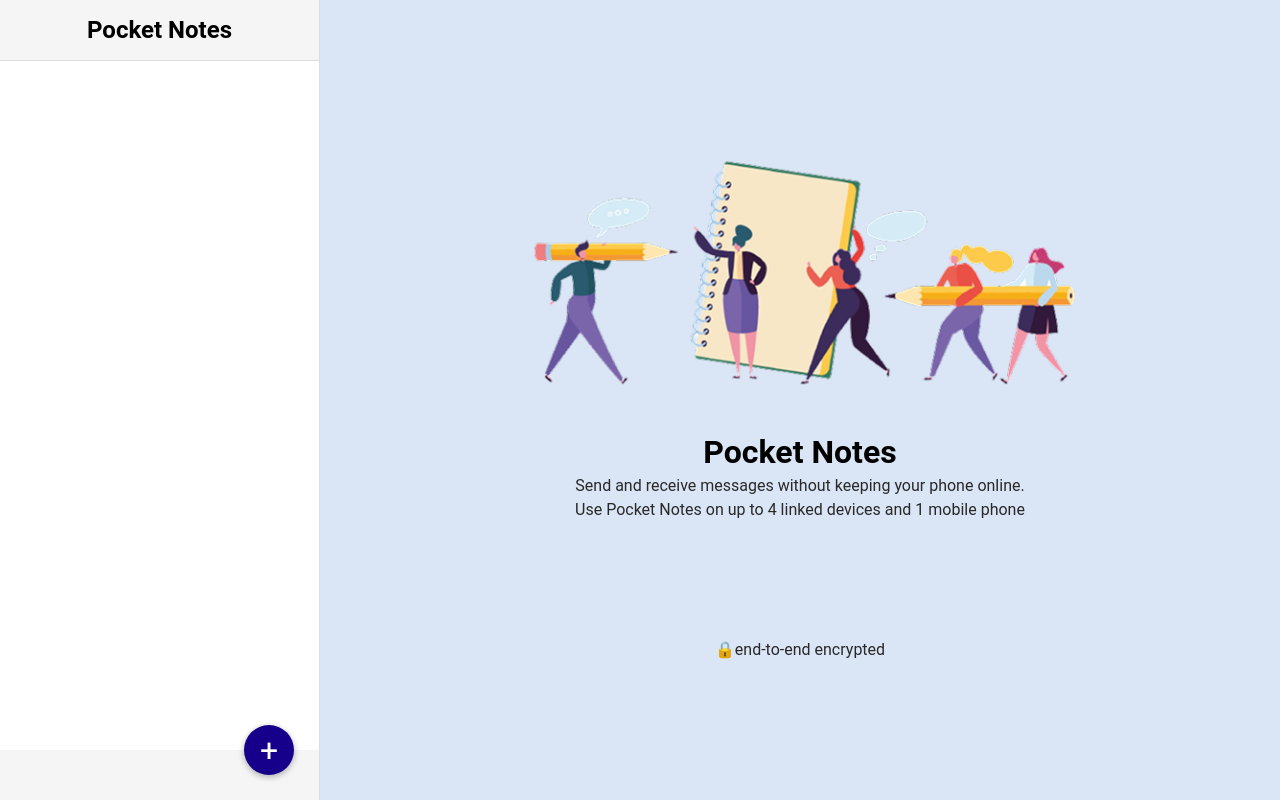
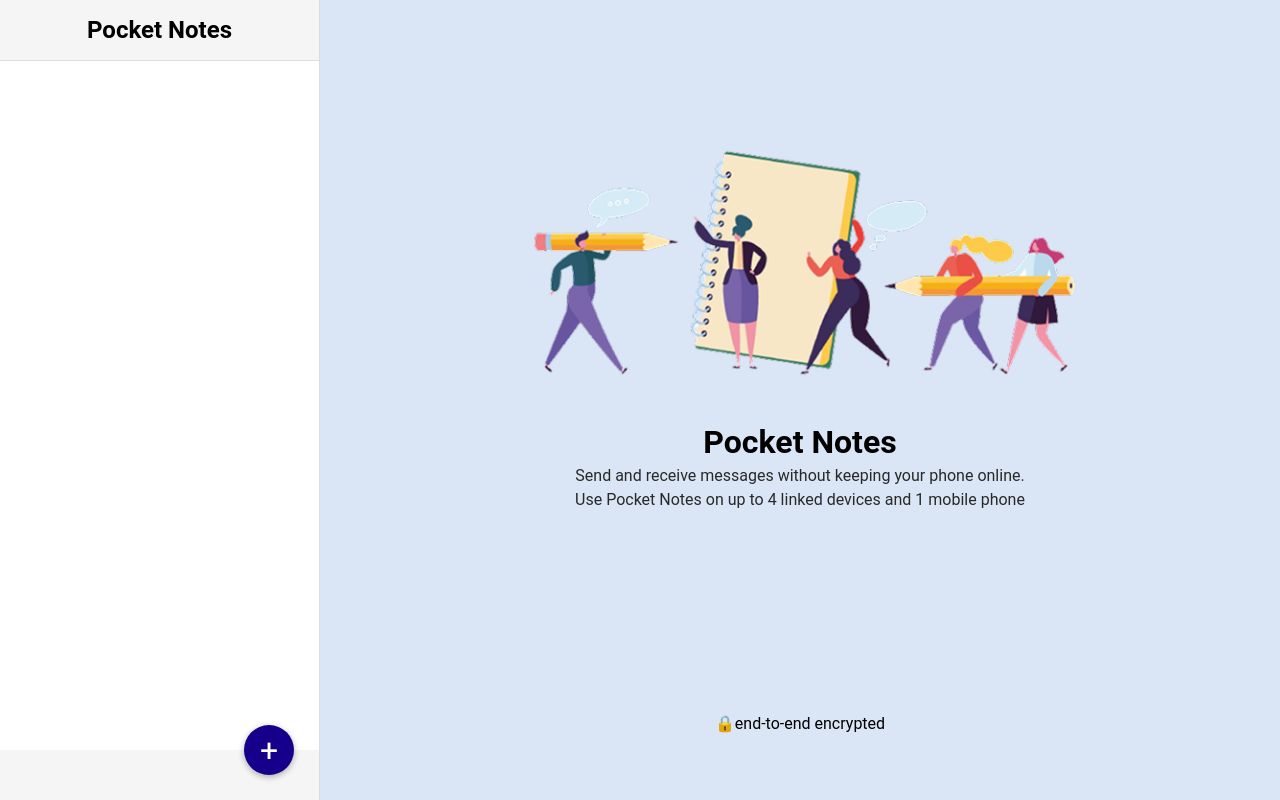
Before and after one commit to rudrateja01/Pocket-Notes, a React (Vite) app: page / in a window 1280 px wide. Built offline with nearby package versions, Linux system fonts and the light colour scheme.

Commit message:
fix: correct import case for GroupList

```diff
--- a/src/App.jsx
+++ b/src/App.jsx
@@ -78,8 +78,9 @@ function App() {
               <h1>Pocket Notes</h1>
               <p> Send and receive messages without keeping your phone online.</p>
               <p>Use Pocket Notes on up to 4 linked devices and 1 mobile phone</p>
+              <span className="lock">🔒end-to-end encrypted</span>
             </div>
-            <p>🔒end-to-end encrypted</p>
+
           </div>
         )}
       </div>
--- a/src/index.css
+++ b/src/index.css
@@ -106,7 +106,7 @@ body {
 }
 
 .right-panel p{
-  text-align: center;
+  text-align: left;
   color: #292929;
 }
 
@@ -129,6 +129,10 @@ body {
 .empty-notes p{
   color: #292929;
   margin-bottom: 5px;
+}
+.empty-notes .lock{
+  position: relative;
+  top: 200px;
 }
 
 .notes-section {
@@ -195,6 +199,7 @@ body {
   border: none;
   outline: none;
   resize: none;
+  text-align: center;
 }
 
 .note-input button {
```
